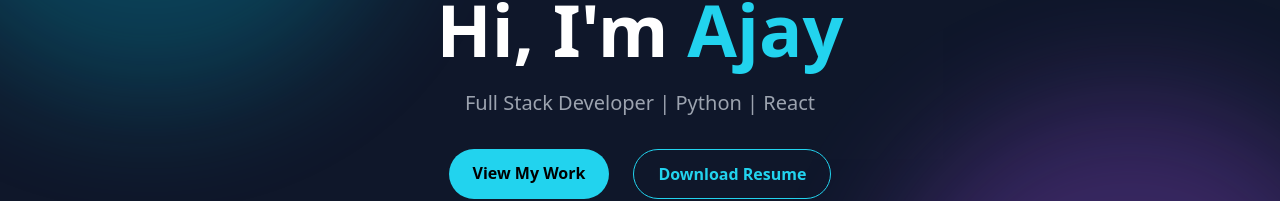
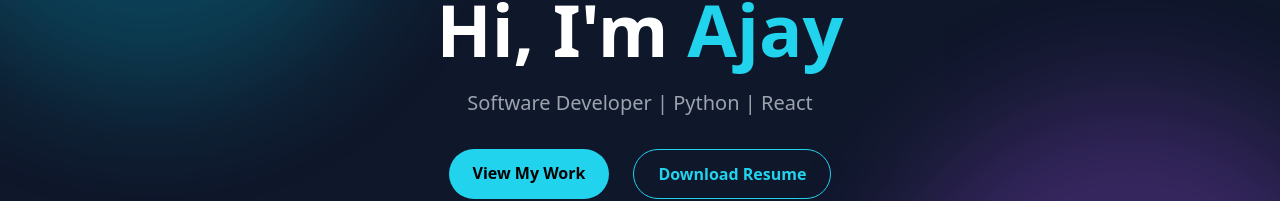
Before and after one commit to Ajay-paka/my-portfolio, a React (Vite) app: page / in a window 1280 px wide. Shown: the part 304-505 px from the top of the page. Built offline with nearby package versions, Linux system fonts and the light colour scheme.

Commit message:
role change

```diff
--- a/src/App.jsx
+++ b/src/App.jsx
@@ -38,7 +38,7 @@ function App() {
           </h1>
 
           <p className="text-gray-400 text-lg md:text-xl mb-8">
-            Full Stack Developer | Python | React
+            Software Developer | Python | React
           </p>
 
           <div className="flex justify-center gap-6">
```
